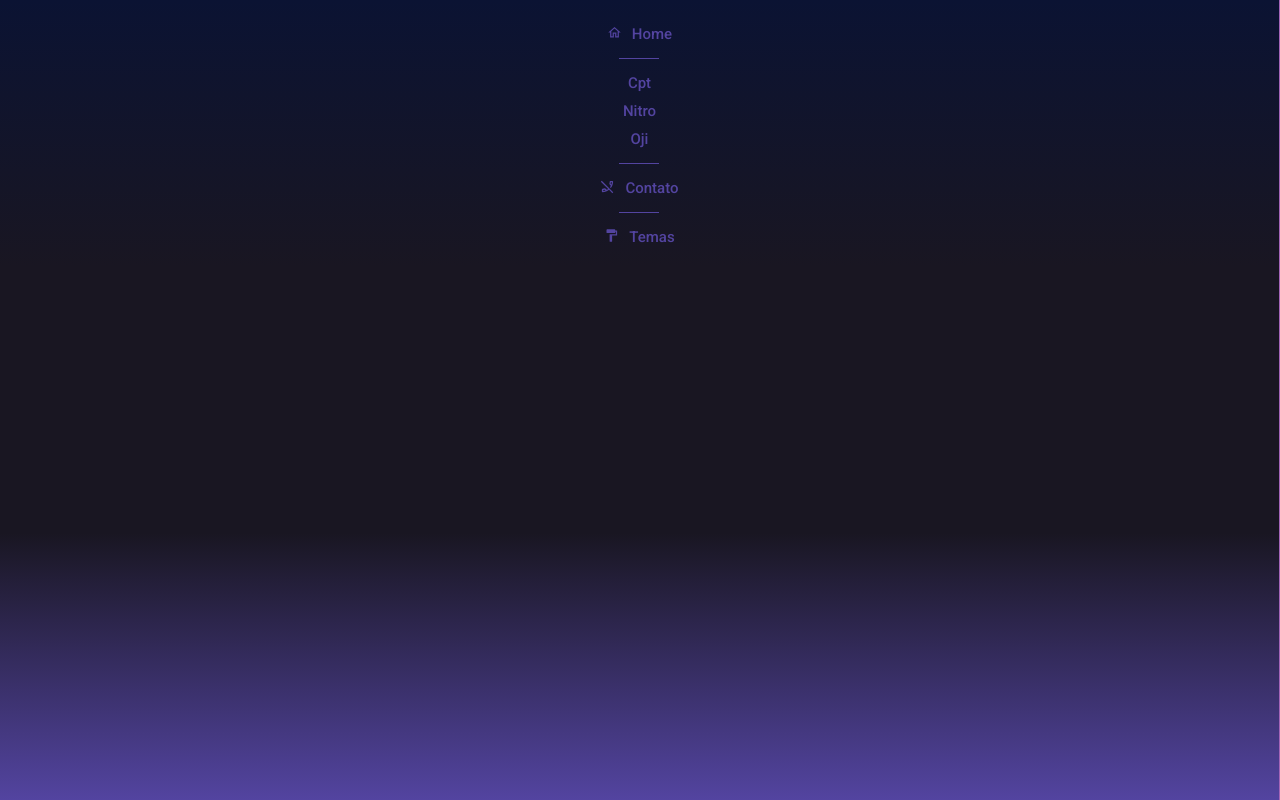
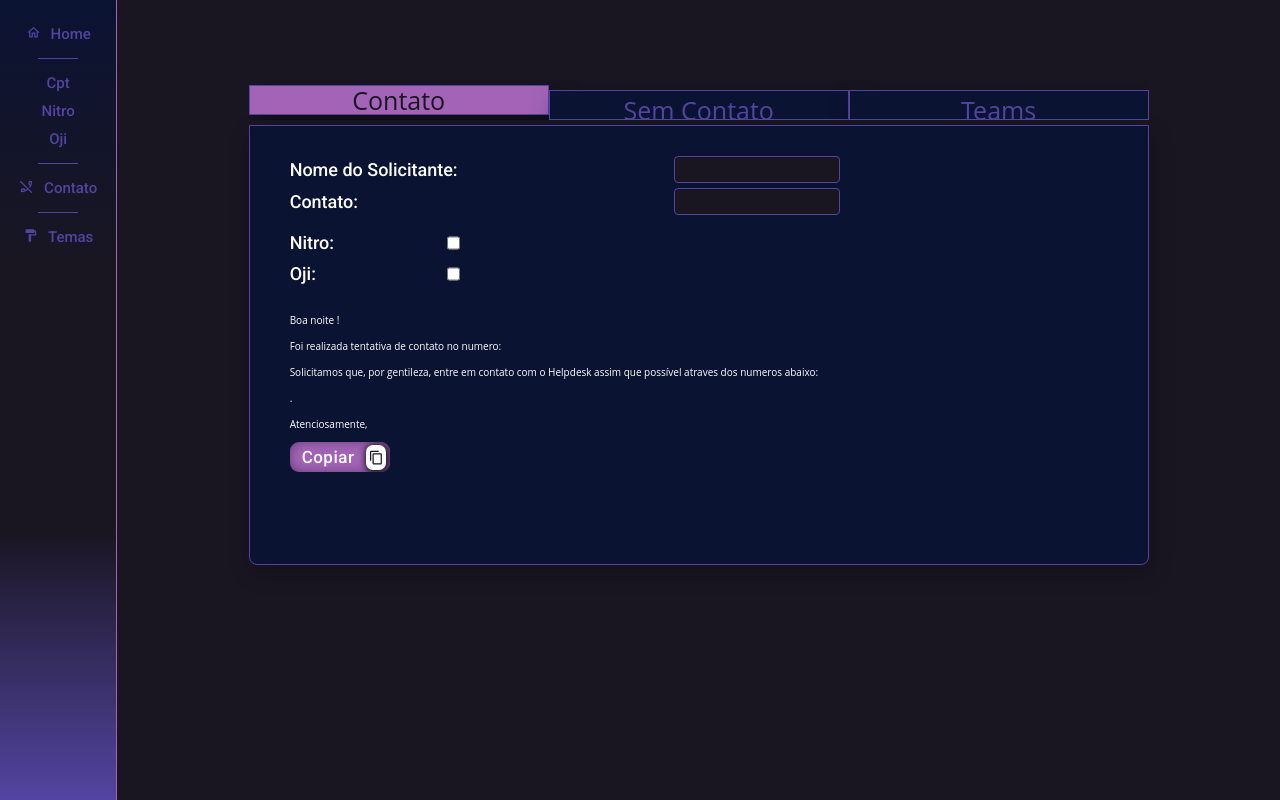
Before and after one commit to BVictorsk/cpt_n1_logs, a React (Vite) app: page /Contato-logs in a window 1280 px wide. Built offline with nearby package versions, Linux system fonts and the light colour scheme; sample sign-in values are in the browser's storage.

Commit message:
added adjustments

```diff
--- a/src/App.jsx
+++ b/src/App.jsx
@@ -60,7 +60,7 @@
                 <Route path="/Cpt" element={<Cpt />} />
                 <Route path="/Nitro" element={<Nitro />} />
                 <Route path="/Oji" element={<Oji />} />
-                <Route path="/Contato" element={<Contato />} />
+                <Route path="/Contato-logs" element={<Contato />} />
               </Routes>
             </div>
           ) : (
--- a/src/components/sidebar/Sidebar.jsx
+++ b/src/components/sidebar/Sidebar.jsx
@@ -101,7 +101,7 @@
                 <SidebarDiv />
 
                 <li>
-                    <StyledNavLink to='/Contato' className="text">
+                    <StyledNavLink to='/Contato-Logs' className="text">
                         <PhoneDisabledOutlinedIcon />
                         <span className="text">Contato</span>
                     </StyledNavLink>
--- a/src/pages/contato/Contato.jsx
+++ b/src/pages/contato/Contato.jsx
@@ -11,6 +11,7 @@
     display: flex;
     justify-content: center;
     align-items: center;
+
 `;
 
 const WrapContainer = styled.div`
@@ -67,7 +68,7 @@
   ul.tabs li a.active {
   margin: 5px 0 0 0;
   padding: 10px 0 10px 0;
-  background: ${props => props.theme.palette.border.primary};
+  background: ${props => props.theme.palette.background.buttonHover};
   color: ${props => props.theme.palette.background.main};
   z-index: 4;
   outline: none;
@@ -99,7 +100,7 @@
   p{
   font-family: 'Open Sans', sans-serif;
   padding: 30px 40px;
-  color: ${props => props.theme.palette.txt.white};;
+  color: ${props => props.theme.palette.txt.white};
   line-height: 26px;
   font-size: 18px;
   margin: 0;
@@ -142,10 +143,20 @@
 
         input {
           padding: .5rem;
+          background-color: ${props => props.theme.palette.background.main};
+          color: ${props => props.theme.palette.txt.white};
+          border: 1px solid ${props => props.theme.palette.border.primary};
+          border-radius: .4rem;
+
+          &:hover {
+            border: 1px solid ${props => props.theme.palette.border.secondary};
+            border-radius: .5rem;
           }
+        }
+
 `;
 
-const RadioContainer = styled.ul`
+const CBContainer = styled.ul`
   display: flex;
   flex-direction: column;
   list-style: none;
@@ -158,14 +169,14 @@
     width: 17rem;
 
     label {
+      display: flex;
+      align-items: center;
       margin-right: 1rem;
-    }
-
-    input {  // Corrected from input-text to input
-      margin-right: 10rem;
+      cursor: pointer;
     }
   }
 `;
+
 const TextContainer = styled.div`
         width: 100%;
         height: 13rem;
@@ -182,12 +193,13 @@
 
 
 const Contato = () => {
-  const [activeTab, setActiveTab] = useState('one');
+  const [activeTab, setActiveTab] = useState('contato');
   const [solicitante, setSolicitante] = useState("");
   const [greetings, setGreetings] = useState("");
   const [contato, setContato] = useState("");
   const [ticket, setTicket] = useState("");
-  const [selectedRadio, setSelectedRadio] = useState(null);
+  const [selectedCheckbox, setSelectedCheckbox] = useState(null);
+
 
   const authenticatedUser = getAuthenticatedUser();
   const username = authenticatedUser ? authenticatedUser.username : '';
@@ -214,16 +226,21 @@
     }
   }, []);
 
-  const handleRadioChange = (event) => {
-    setSelectedRadio(event.target.value);
+  const handleCheckboxChange = (event) => {
+    const selectedValue = event.target.value;
+
+    // Se a checkbox selecionada for a mesma que já está selecionada, desmarque-a
+    setSelectedCheckbox((prevSelected) =>
+      prevSelected === selectedValue ? null : selectedValue
+    );
   };
 
 
   // Lógica para exibir o texto específico com base na escolha do rádio
   const getNumeroText = () => {
-    if (selectedRadio === 'nitro') {
+    if (selectedCheckbox === 'nitro') {
       return '(11) 2134-9011 /(11) 2147-6459';
-    } else if (selectedRadio === 'oji') {
+    } else if (selectedCheckbox === 'oji') {
       return '(11) 2134-9024 / (11) 2147-6462';
     }
     return ''; // Retorne uma string vazia se nenhum rádio estiver selecionado
@@ -266,27 +283,27 @@
         <ul className="tabs group">
           <li>
             <a
-              className={activeTab === 'one' ? 'active' : ''}
-              href="#/one"
-              onClick={() => handleTabClick('one')}
+              className={activeTab === 'contato' ? 'active' : ''}
+              href="#/contato"
+              onClick={() => handleTabClick('contato')}
             >
               Contato
             </a>
           </li>
           <li>
             <a
-              className={activeTab === 'two' ? 'active' : ''}
-              href="#/two"
-              onClick={() => handleTabClick('two')}
+              className={activeTab === 'sem-contato' ? 'active' : ''}
+              href="#/sem-contato"
+              onClick={() => handleTabClick('sem-contato')}
             >
               Sem Contato
             </a>
           </li>
           <li>
             <a
-              className={activeTab === 'three' ? 'active' : ''}
-              href="#/three"
-              onClick={() => handleTabClick('three')}
+              className={activeTab === 'teams' ? 'active' : ''}
+              href="#/teams"
+              onClick={() => handleTabClick('teams')}
             >
               Teams
             </a>
@@ -294,7 +311,7 @@
         </ul>
 
         <div id="content" className="content">
-          <p id="one" style={{ display: activeTab === 'one' ? 'block' : 'none' }}>
+          <p id="one" style={{ display: activeTab === 'contato' ? 'block' : 'none' }}>
             <Tab1>
               <TabOrganizer>
                 <label htmlFor="solicitante">Nome do Solicitante: </label>
@@ -314,27 +331,31 @@
                 onChange={(event) => setContato(event.target.value)}
                 />
               </TabOrganizer>
-              <RadioContainer>
+              <CBContainer isSelected={selectedCheckbox === 'nitro' || selectedCheckbox === 'oji'}>
                 <li>
                   <label htmlFor="">Nitro: </label>
                   <input
-                  type="radio"
+                    type="checkbox"
                     name="contactType"
                     value="nitro"
-                  onChange={handleRadioChange}
+                    onChange={handleCheckboxChange}
+                    checked={selectedCheckbox === 'nitro'}
+                    className='custom-checkbox'
                   />
                 </li>
 
                 <li>
                   <label htmlFor="">Oji: </label>
                   <input
-                  type="radio"
+                    type="checkbox"
                     name="contactType"
                     value="oji"
-                  onChange={handleRadioChange}
+                    onChange={handleCheckboxChange}
+                    checked={selectedCheckbox === 'oji'}
+                    className='custom-checkbox'
                   />
                 </li>
-              </RadioContainer>
+              </CBContainer>
               <TabOrganizer>
                 <TextContainer>
                   <p> {greetings} {solicitante}!</p>
@@ -349,7 +370,7 @@
               </TabOrganizer>
             </Tab1>
           </p>
-          <p id="two" style={{ display: activeTab === 'two' ? 'block' : 'none' }}>
+          <p id="two" style={{ display: activeTab === 'sem-contato' ? 'block' : 'none' }}>
           <Tab2>
               <TabOrganizer>
                 <label htmlFor="solicitante">Nome do Solicitante: </label>
@@ -360,27 +381,31 @@
                 onChange={(event) => setSolicitante(event.target.value)}
                 />
               </TabOrganizer>
-              <RadioContainer>
+              <CBContainer isSelected={selectedCheckbox === 'nitro' || selectedCheckbox === 'oji'}>
                 <li>
                   <label htmlFor="">Nitro: </label>
                   <input
-                  type="radio"
+                    type="checkbox"
                     name="contactType"
                     value="nitro"
-                  onChange={handleRadioChange}
+                    onChange={handleCheckboxChange}
+                    checked={selectedCheckbox === 'nitro'}
+                    className='input-color'
                   />
                 </li>
 
                 <li>
                   <label htmlFor="">Oji: </label>
                   <input
-                  type="radio"
+                    type="checkbox"
                     name="contactType"
                     value="oji"
-                  onChange={handleRadioChange}
+                    onChange={handleCheckboxChange}
+                    checked={selectedCheckbox === 'oji'}
+                    className='input-color'
                   />
                 </li>
-              </RadioContainer>
+              </CBContainer>
               <TabOrganizer>
                 <TextContainer>
                   <p> {greetings} {solicitante}!</p>
@@ -395,7 +420,7 @@
               </TabOrganizer>
             </Tab2>
           </p>
-          <p id="three" style={{ display: activeTab === 'three' ? 'block' : 'none' }}>
+          <p id="three" style={{ display: activeTab === 'teams' ? 'block' : 'none' }}>
           <Tab3>
               <TabOrganizer>
                 <label htmlFor="solicitante">Nome do Solicitante: </label>
--- a/src/pages/oji/Oji.jsx
+++ b/src/pages/oji/Oji.jsx
@@ -1,8 +1,8 @@
 import React from 'react'
 import styled from '@emotion/styled';
 
-const OjiContainer = styled.div`
-    background-color: ${props => props.theme.palette.background.main};    ;
+const NitroContainer = styled.div`;
+    background-color: ${props => props.theme.palette.background.main};
     flex: 20;
     height: 100vh;
     transition: all 0.3s;
@@ -11,10 +11,147 @@
     align-items: center;
 `;
 
+const CardsContainer = styled.div`;
+    width: 80%;
+    height: 85vh;
+    transition: all 0.3s;
+    display: flex;
+    flex-direction: row;
+    gap: 5rem;
+    flex-wrap: wrap;
+`;
+
+
+const CardsOji = styled.div`;
+    background-color: ${props => props.theme.palette.background.card};
+    width: 45%;
+    height: 47%;
+    transition: all 0.1s;
+    border-radius: .5rem;
+    border: 1px solid ${props => props.theme.palette.border.primary};
+    display: flex;
+    flex-direction: column;
+    justify-content: start;
+    align-items: center;
+    gap: 2rem;
+    padding: 1rem;
+
+    &:hover {
+      border: 1px solid ${props => props.theme.palette.border.secondary};
+    }
+
+    h2 {
+      font-size: 2rem;
+      color: ${props => props.theme.palette.txt.select};
+    }
+
+    ul {
+      list-style: none;
+      width: 90%;
+
+      li {
+        text-decoration: none;
+        display: flex;
+        flex-direction: row;
+        width: 100%;
+        height: 3rem;
+        font-size: 1.7rem;
+        align-items: center;
+        margin-bottom: .5rem;
+        gap: .5rem;
+        transition: all .2s;
+
+        a{
+          text-decoration: none;
+          display: flex;
+          flex-direction: row;
+          width: 100%;
+          height: 3rem;
+          font-size: 2rem;
+          align-items: center;
+          margin-bottom: .5rem;
+          gap: .5rem;
+          transition: all .2s;
+          margin-top: .5rem;
+        }
+
+        p {
+          color: ${props => props.theme.palette.txt.white};
+        }
+
+        &:hover {
+          background-color: ${props => props.theme.palette.background.buttonHover};
+          border-radius: .3rem;
+        }
+
+      }
+    }
+`;
+
+
+const LiBorder = styled.div`;
+    width: .5rem;
+    height: 85%;
+    transition: all 0.3s;
+    background-color: ${props => props.theme.palette.border.primary};
+    margin: 2px;
+`;
+
 
 const Oji = () => {
   return (
-    <OjiContainer>Oji</OjiContainer>
+    <NitroContainer>
+      <CardsContainer>
+        <CardsOji>
+          <h2>Procedimento - Acessos OJI</h2>
+          <ul>
+            <li>
+              <LiBorder/>
+              <p>Criação de Acessos</p>
+            </li>
+            <li>
+              <LiBorder/>
+              <p>Desativação de Acessos</p>
+            </li>
+          </ul>
+        </CardsOji>
+        <CardsOji>
+          <h2>Procedimento - VPN</h2>
+          <ul>
+            <li>
+              <a href="https://wiki1.computecnica.com.br/books/nivel-1-7Qu/page/vpn-liberacao-de-acesso-funcionario" target='_blank'>
+                <LiBorder/>
+                <p>VPN - Liberação - Fucionário</p>
+              </a>
+            </li>
+            <li>
+              <a href="https://wiki1.computecnica.com.br/books/nivel-1-7Qu/page/vpn-liberacao-de-acesso-terceiroext" target='_blank'>
+              <LiBorder/>
+              <p>VPN - Liberação - Terceiro</p>
+              </a>
+            </li>
+            <li>
+              <a href="https://wiki1.computecnica.com.br/books/nivel-1-7Qu/page/vpn-revogacao-de-acesso-funcionario" target='_blank'>
+              <LiBorder/>
+              <p>VPN - Revogação - Fucionário</p>
+              </a>
+            </li>
+            <li>
+              <a href="https://wiki1.computecnica.com.br/books/nivel-1-7Qu/page/vpn-revogacao-de-acesso-terceiro" target='_blank'>
+              <LiBorder/>
+              <p>VPN - Revogação - Terceiro</p>
+              </a>
+            </li>
+            <li>
+              <a href="https://wiki1.computecnica.com.br/books/nivel-1-7Qu/page/vpn-revogacao-de-acesso-terceiro" target='_blank'>
+              <LiBorder/>
+              <p>VPN - Logs</p>
+              </a>
+            </li>
+          </ul>
+        </CardsOji>
+      </CardsContainer>
+    </NitroContainer>
   )
 }
 
```
Also changed, not shown: src/pages/nitro/Nitro.jsx (+14 -14 lines). Lines whose indentation alone changed are shown as unchanged.
